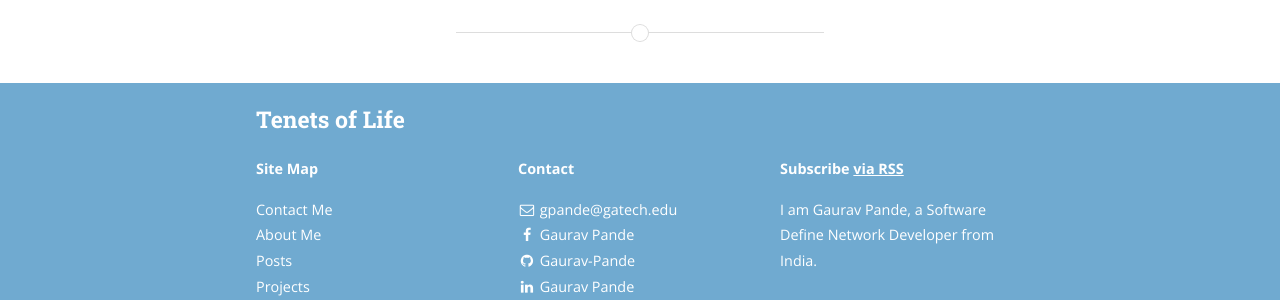
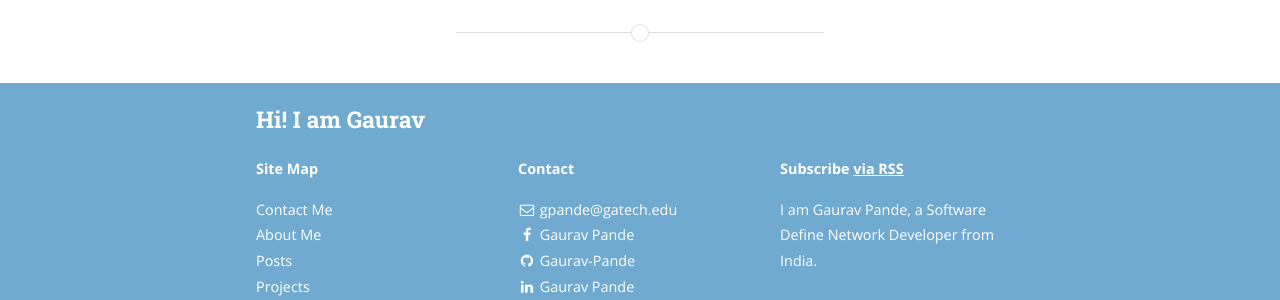
Before and after one commit to Gaurav-Pande/gaurav-pande.github.io, a Jekyll site: the page built from _projects/image_denoising.md, in a window 1280 px wide. Shown: the part 148-448 px from the top of the page. Built offline with Jekyll 4.4.1, drawn with Linux system fonts in a browser that asks for light colours; nearby versions of some CDN libraries; a style sheet for code colours, icons or effects is not loaded.

Commit message:
Update _config.yml

```diff
--- a/_config.yml
+++ b/_config.yml
@@ -8,8 +8,8 @@ gems:
 
 
 # Site settings
-title: Tenets of Life
-subtitle: A blog about Everything
+title: Hi! I am Gaurav
+subtitle: A wandering machine learning engineer
 email: gpande@gatech.edu
 name: Gaurav Pande
 description: >
```
